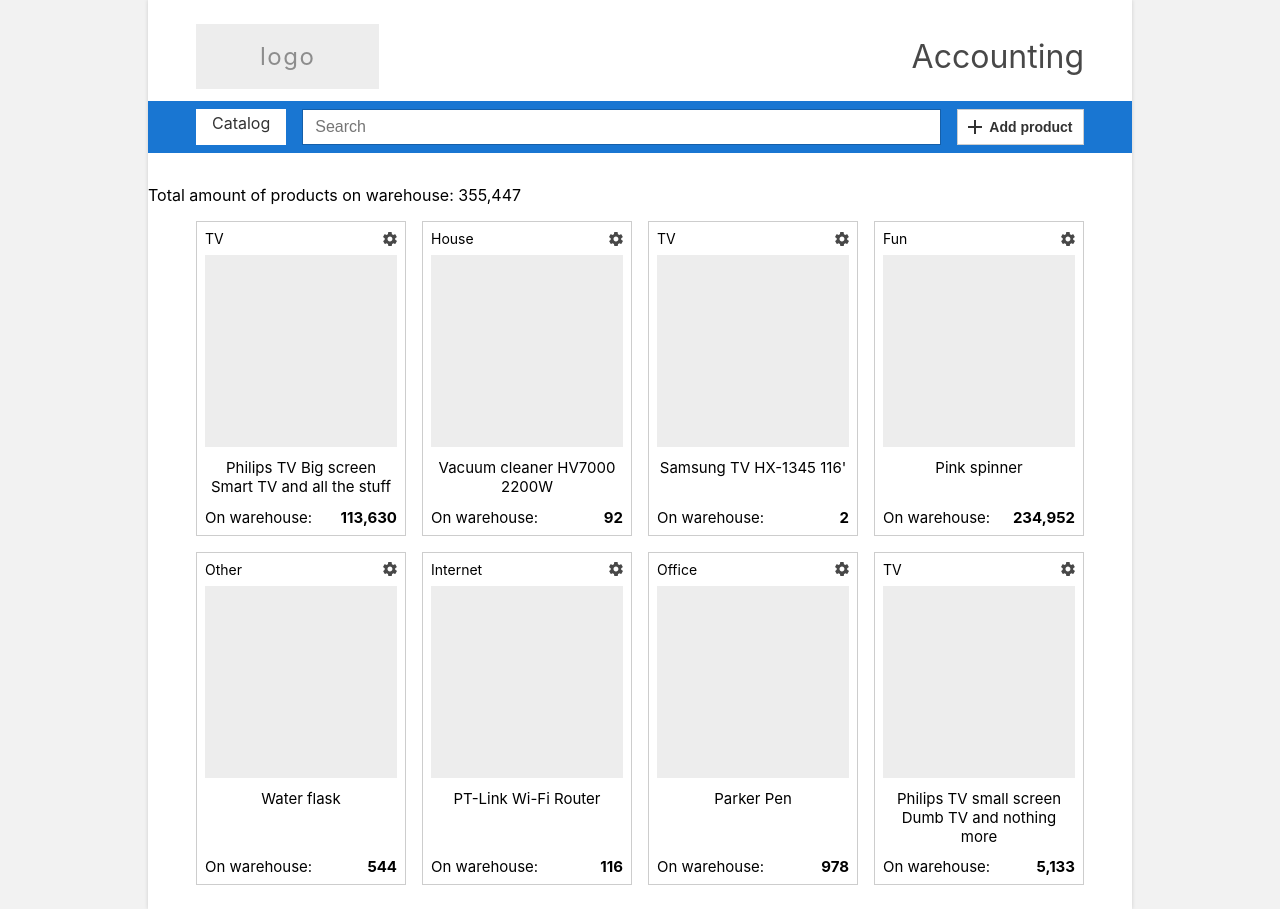
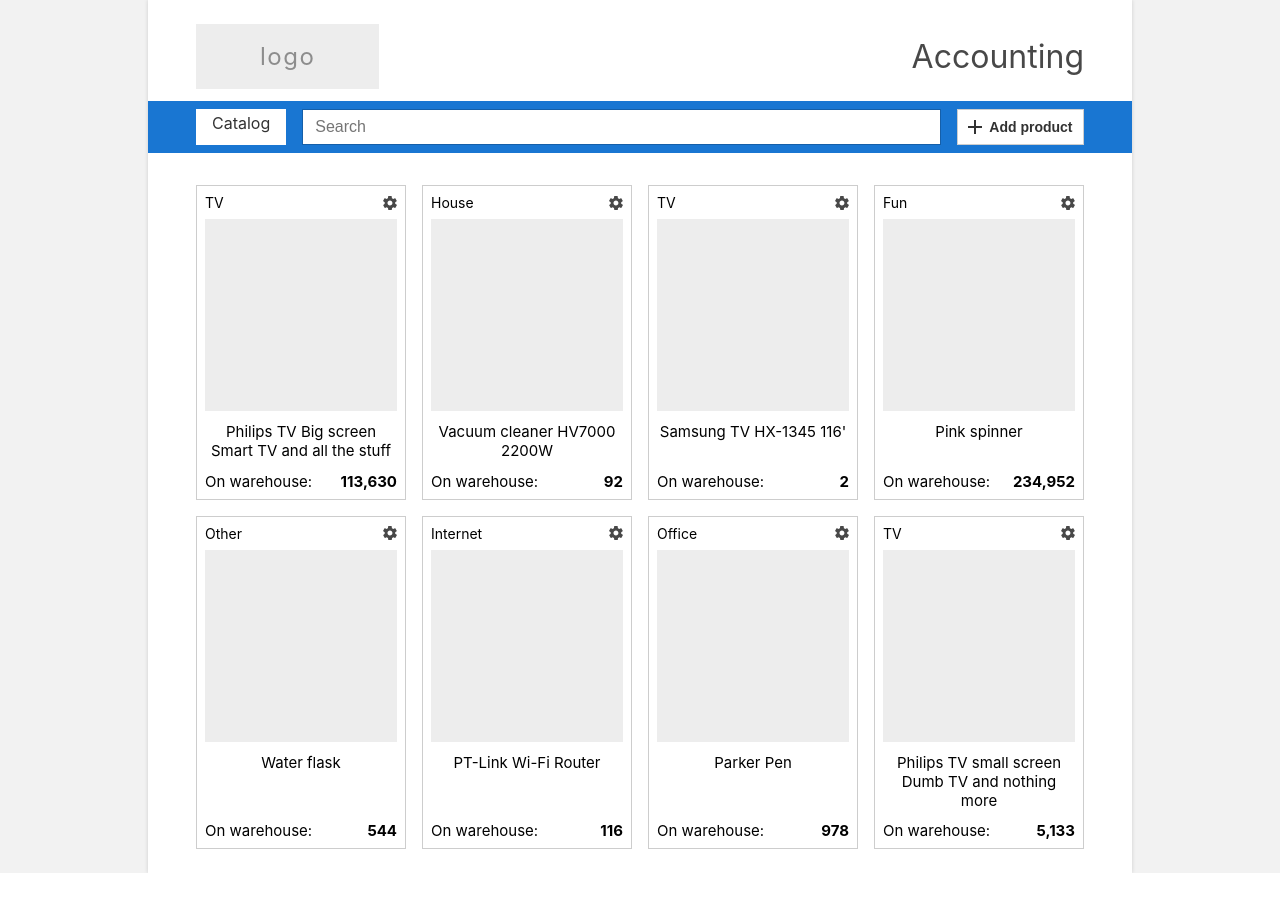
Before and after one commit to artischockee/shop-accounting, a React (Create React App) app: page / in a window 1280 px wide. After the commit the page ends 873 px from the top, so only its background shows below. Built offline with nearby package versions, Linux system fonts and the light colour scheme.

Commit message:
Change .main' margin property

```diff
--- a/src/sass/_app.sass
+++ b/src/sass/_app.sass
@@ -9,16 +9,18 @@
   box-sizing: border-box
   box-shadow: 0 0 em(4) rgba(0, 0, 0, .15)
   padding: em(24) 0
+  position: relative
   width: em(984)
 
 @import "layout/header"
+@import "layout/app-menu"
 @import "layout/dialog"
 
 .main
   display: grid
   grid-template-columns: repeat(4, 1fr)
   grid-gap: em(16)
-  margin: 0 em(48)
+  margin: em(32) em(48) 0
 
 .fullscreen-wrapper
   align-items: center
```
